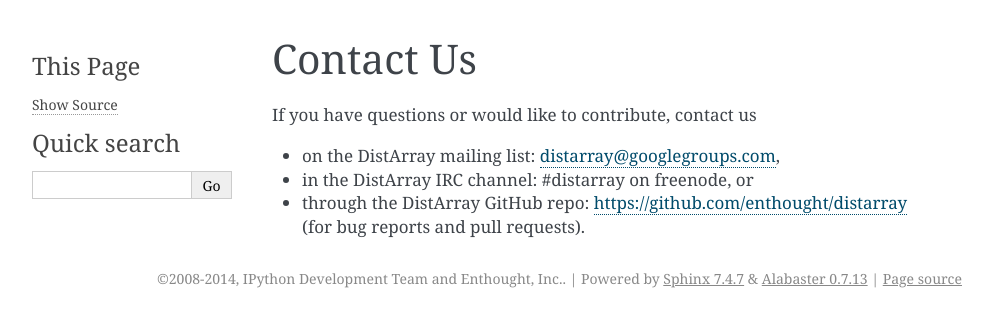
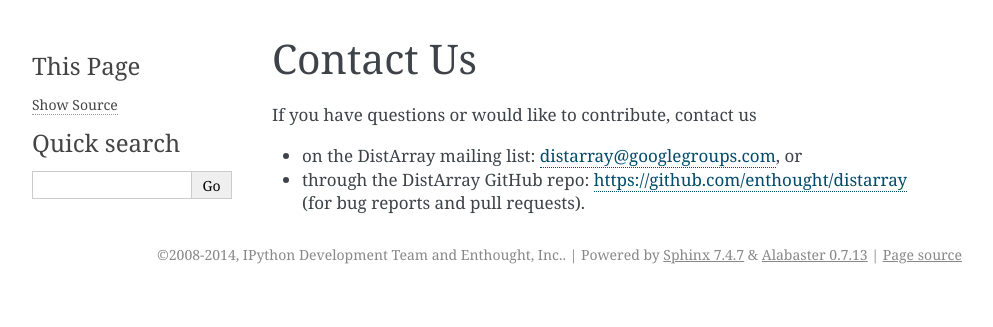
Before and after one commit to enthought/distarray, a Sphinx documentation site: the page built from docs/sphinx/source/contact-us.rst, in a window 1280 px wide. Shown: the top 327 px of the page, without its empty margins (148-1141 px from the left). Built offline with Sphinx 7.4.7, drawn with Linux system fonts in a browser that asks for light colours.

Commit message:
Cut references to freenode.
No one is currently monitoring it.

```diff
--- a/README.rst
+++ b/README.rst
@@ -47,8 +47,7 @@
 .. _NumPy: http://www.numpy.org
 
 Please see our documentation at `readthedocs`_ (or in the `docs` directory) for
-more, join our `mailing list`_, or chat with us on #distarray on freenode.
-Pull requests gladly accepted.
+more, or ask us questions on our `mailing list`_.  Pull requests gladly accepted.
 
 
 .. _readthedocs: http://distarray.readthedocs.org
--- a/docs/sphinx/source/contact-us.rst
+++ b/docs/sphinx/source/contact-us.rst
@@ -3,7 +3,6 @@
 
 If you have questions or would like to contribute, contact us
 
-* on the DistArray mailing list:  distarray@googlegroups.com,
-* in the DistArray IRC channel: #distarray on freenode, or
+* on the DistArray mailing list:  distarray@googlegroups.com, or
 * through the DistArray GitHub repo: https://github.com/enthought/distarray
   (for bug reports and pull requests).
```
